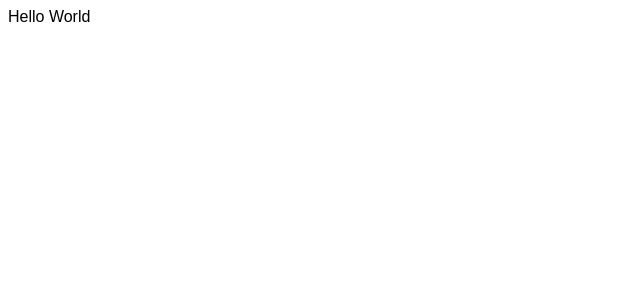
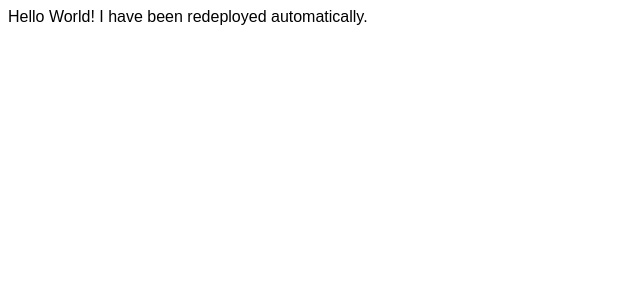
Before and after one commit to slav-gael/dont-go-bad, a Next.js app: page / in a window 1280 px wide. Shown: the top 300 px of the page, without its empty margins (0-640 px from the left). Built offline with nearby package versions, Linux system fonts and the light colour scheme.

Commit message:
Test vercel deployment

```diff
--- a/app/page.tsx
+++ b/app/page.tsx
@@ -1,9 +1,7 @@
-import Image from "next/image";
-
 export default function Home() {
   return (
     <div>
-      Hello World
+      Hello World! I have been redeployed automatically.
     </div>
   );
 }
```
Also changed, not shown: 1 other file (tests, documents, lock files or other folders).
